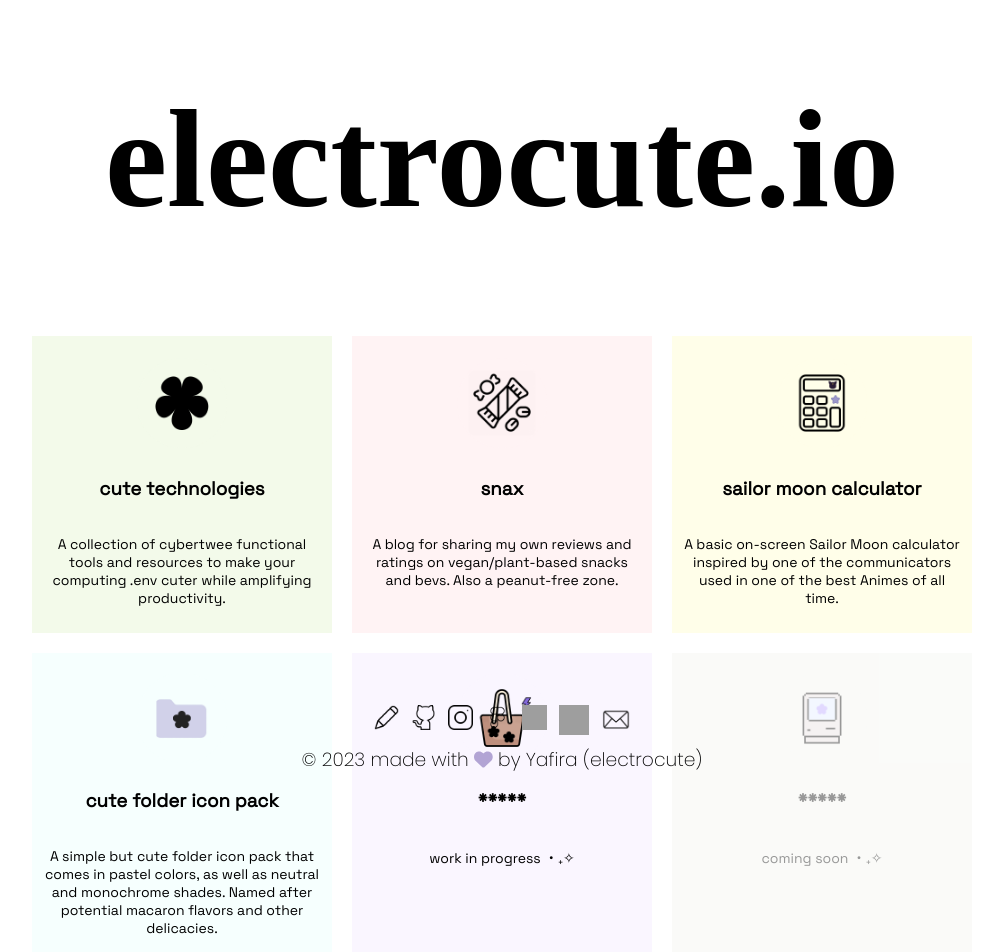
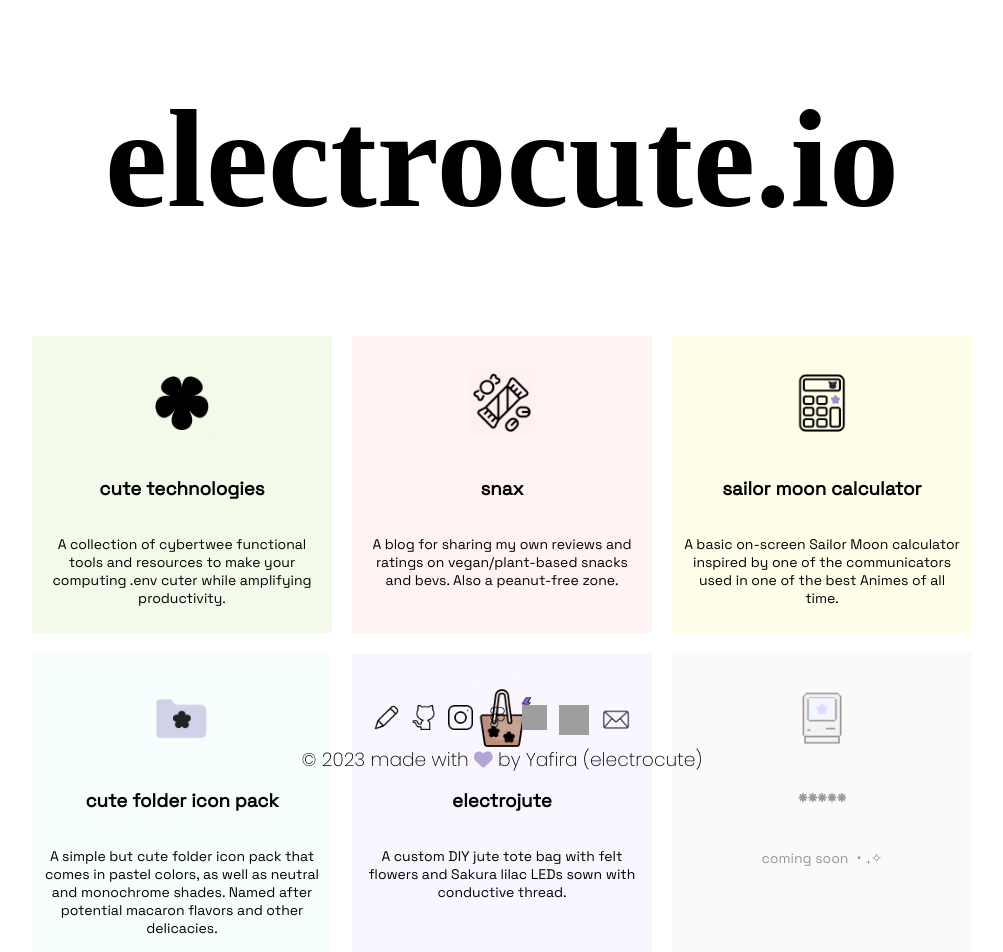
Before and after one commit to yafira/electrocute, a Next.js app: page / in a window 1280 px wide. Shown: the top 952 px of the page, without its empty margins (138-1141 px from the left). Built offline with nearby package versions, Linux system fonts and the light colour scheme; grey boxes are pictures that could not be loaded; a web font is replaced by a local one.

Commit message:
implemented link for project 5

```diff
--- a/src/components/Container.js
+++ b/src/components/Container.js
@@ -59,10 +59,16 @@ export default function Container() {
 					</p>
 				</Link>
 
-				<Link href='/' className={styles.projectCard5}>
+				<Link
+					href='https://www.craft.do/s/n728rE3K9pjrQx'
+					className={styles.projectCard5}
+				>
 					<Image className={styles.logo} src={Logo5} alt='project 5' />
-					<h3>*****</h3>
-					<p>work in progress ・₊✧</p>
+					<h3>electrojute</h3>
+					<p>
+						A custom DIY jute tote bag with felt flowers and Sakura lilac LEDs
+						sown with conductive thread.
+					</p>
 				</Link>
 
 				<Link href='/' className={styles.projectCard6}>
```
